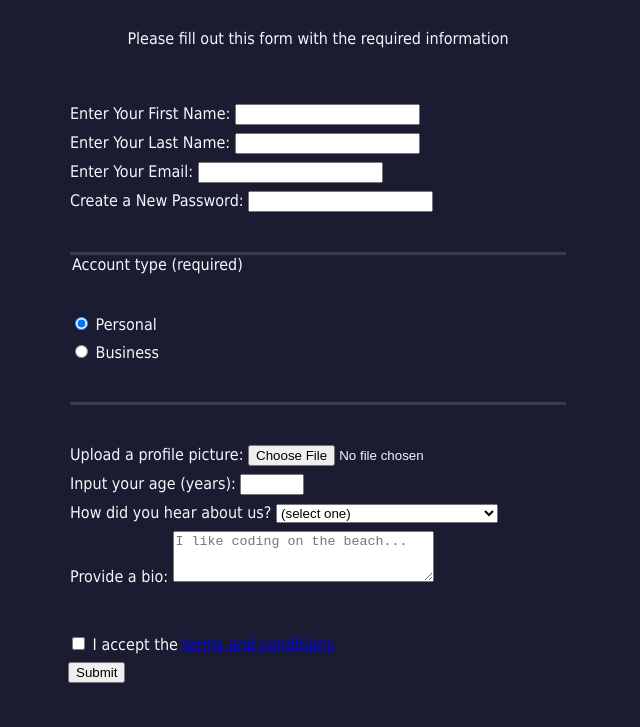
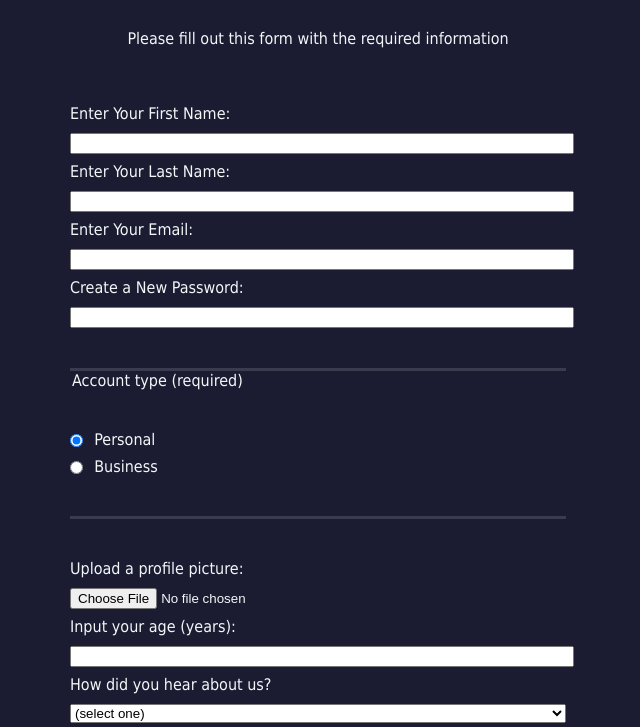
Before and after one commit to nedoratic/fcc-rwd-04-registration-form, a plain HTML site: page index.html in a window 1280 px wide. Shown: the part 73-800 px from the top of the page, without its empty margins (322-962 px from the left). Drawn offline with Linux system fonts and the light colour scheme.

Commit message:
style.css - form elements positions and size style edited

```diff
--- a/index.html
+++ b/index.html
@@ -18,8 +18,8 @@
 			</fieldset>
 			<fieldset>
 				<legend>Account type (required)</legend>
-				<label for="personal-account"><input id="personal-account" type="radio" name="account-type" checked /> Personal</label>
-				<label for="business-account"><input id="business-account" type="radio" name="account-type" /> Business</label>
+				<label for="personal-account"><input id="personal-account" class="inline" type="radio" name="account-type" checked /> Personal</label>
+				<label for="business-account"><input id="business-account" class="inline" type="radio" name="account-type" /> Business</label>
 			</fieldset>
 			<fieldset>
 				<label for="profile-picture">Upload a profile picture: <input id="profile-picture" type="file" name="file" /></label>
--- a/style.css
+++ b/style.css
@@ -35,3 +35,16 @@ label {
 	display: block;
 	margin: 0.5rem 0;
 }
+
+input,
+textarea,
+select {
+	width: 100%;
+	margin: 10px 0 0 0;
+}
+
+.inline {
+	width: unset;
+	margin: 0 0.5em 0 0;
+	vertical-align: middle;
+}
```
